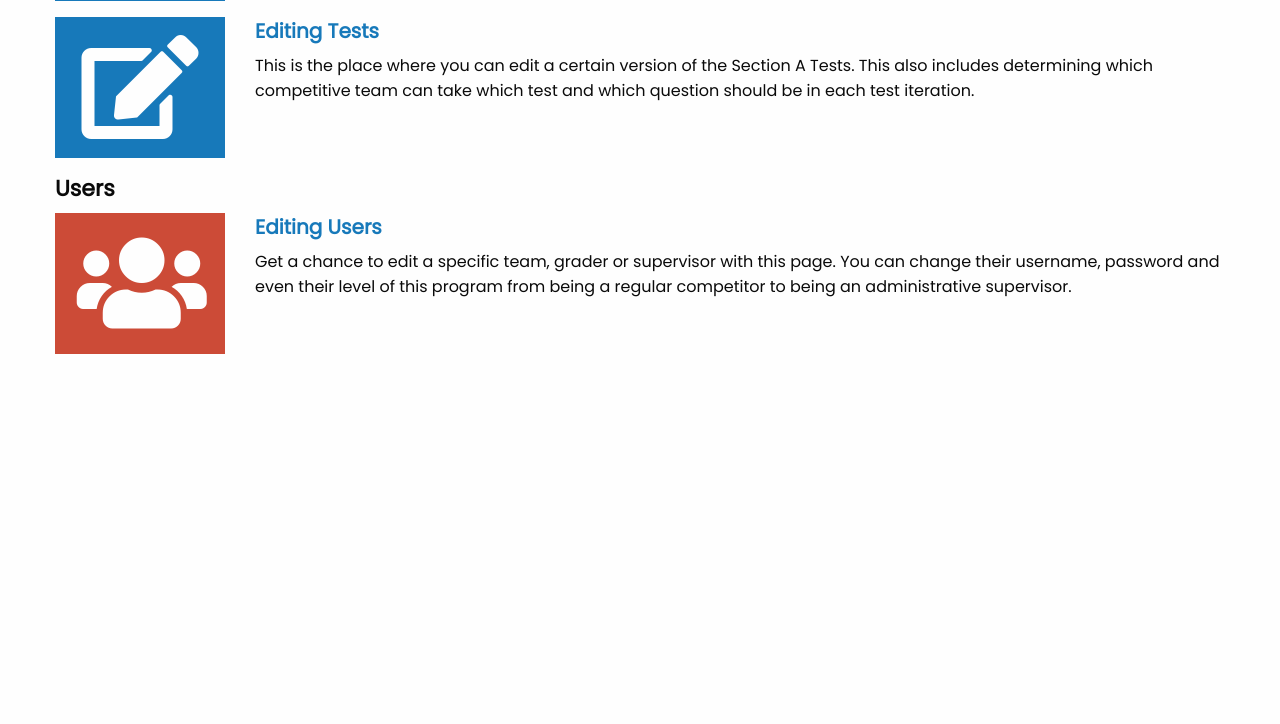
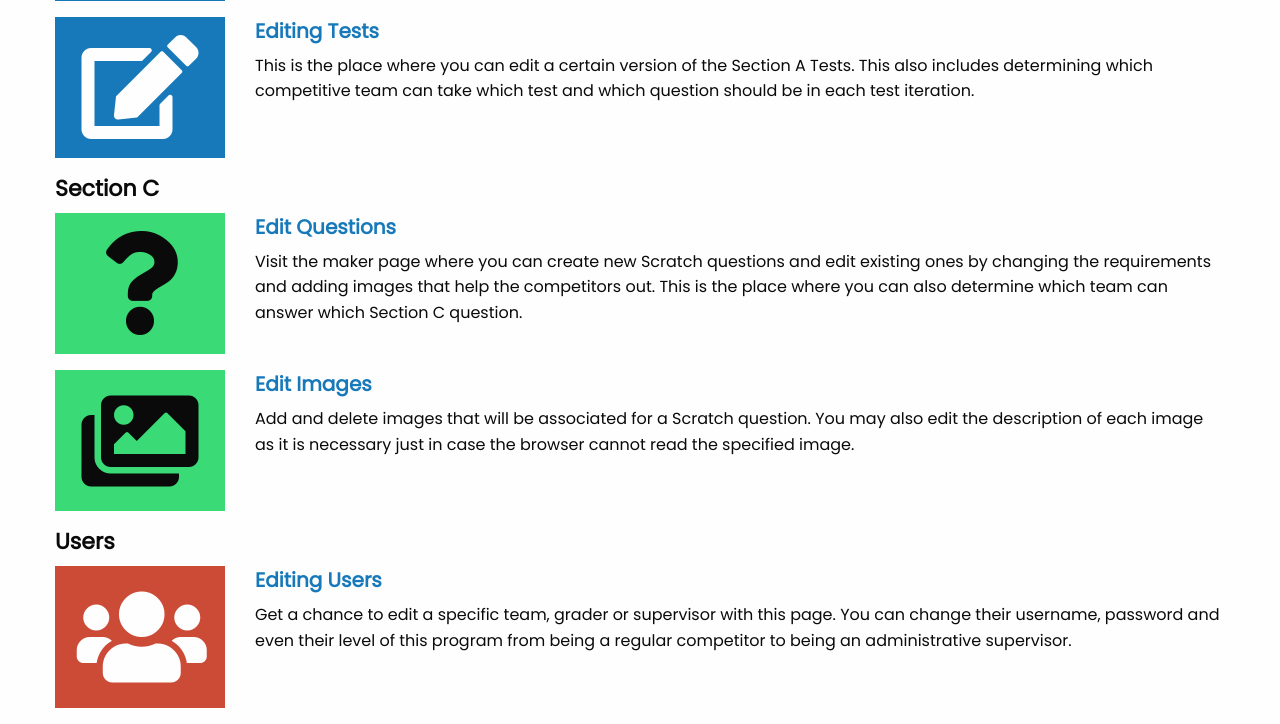
Before and after one commit to rvictori/icompute, a PHP site: page /supervisor.php in a window 1280 px wide. Shown: the part 921-1645 px from the top of the page. Before the commit the page ends 1275 px from the top, so only its background shows below. Run offline with PHP 8.4, Linux system fonts and the light colour scheme; the visitor is signed in with stand-in values (Sample User, id 1); some libraries are stand-ins or nearby versions.

Commit message:
Last Update tonight hopefully

```diff
--- a/_resources/php/navigation.php
+++ b/_resources/php/navigation.php
@@ -32,7 +32,13 @@
 
         <!-- Grader -->
         <?php if (isset($_SESSION['is_grader']) && $_SESSION['is_grader'] == "true"): ?>
-        <li><a href="grader.php">Grading</a></li>
+        <li>
+          <a title="Go to the Grader page." href="grader.php">Grader</a>
+          <ul class="menu vertical">
+            <li><strong>Section C</strong></li>
+            <li><a title="Go to the Grade Section C page." href="grade-section-c.php">Grade Tests</a></li>
+          </ul>
+        </li>
         <?php endif; ?>
 
         <!-- Competitor -->
--- /dev/null
+++ b/_resources/submissions/results (2).csv
@@ -0,0 +1,2 @@
+name,school,result
+undefined,undefined,4
--- a/edit-section-c-questions.php
+++ b/edit-section-c-questions.php
@@ -587,7 +587,7 @@ if (!(isset($_SESSION['id']) && $_SESSION['is_supervisor'] == "true")) { // Redi
                 break;
 
               case "team":
-                this.deleteQuestionTeam(this.deleteItem);
+                this.deleteQuestionTeam(this.deleteItem, true);
                 break;
 
               case "question":
--- a/section-a.php
+++ b/section-a.php
@@ -56,7 +56,7 @@ if (!(isset($_SESSION['id']) && $_SESSION['is_competitor'] == "true")) { // Redi
             <p>Click the submit button to go on to the next section.</p>
 
             <!-- Submit Button -->
-            <button class="button success" v-on:click="addingResult">Submit</button>
+            <a class="button success" title="Submit your answers and go to Section C page." href="section-c.php" v-on:click="addingResult">Submit</a>
 
             <!-- Close Button -->
             <button class="close-button" data-close aria-label="Close modal." type="button" title="Close the submit modal."><span aria-hidden="true"><i class="far fa-times-circle"></i></span></button>
@@ -81,7 +81,7 @@ if (!(isset($_SESSION['id']) && $_SESSION['is_competitor'] == "true")) { // Redi
                 <p>You have taken this part of the test already and may not take it again. Please move on to the next part of the exam.</p>
               </div>
 
-              <a class="button expanded" title="Go to the Section B page." href="#">Section B</a>
+              <a class="button expanded" title="Go to the Section C page." href="section-c.php">Section C</a>
             </div>
             <div v-else>
               <img src="_resources/images/book-with-laptop-banner.jpg" alt="Book with laptop banner" v-if="!testStarted" />
--- a/section-c.php
+++ b/section-c.php
@@ -53,6 +53,12 @@ if (!(isset($_SESSION['id']) && $_SESSION['is_competitor'] == "true")) { // Redi
             <div v-if="hasTaken">
               <div class="callout primary">
                 <p>You have taken this part of the test already and may not take it again. Thank you for competing in this year's iCompute competition. You may now <strong>log out</strong> your account.</p>
+              </div>
+            </div>
+            <div v-if="jQuery.isEmptyObject(question)">
+              <div class="callout alert">
+                <h4>Contact Supervisor</h4>
+                <p>It appears there is no assigned test for your team. <strong>Please contact the supervisor to resolve this problem.</strong>
               </div>
             </div>
             <div v-else>
--- a/supervisor.php
+++ b/supervisor.php
@@ -76,6 +76,26 @@ if (!(isset($_SESSION['id']) || $_SESSION['is_supervisor'] == "false")) { // Red
             </div>
           </div>
 
+          <h3>Section C</h3>
+
+          <div class="grid-x grid-padding-x">
+            <div class="cell small-12 medium-12 large-2">
+              <p><a class="button success expanded" title="Go to the Edit Section C Questions page." href="edit-section-c-questions.php"><i class="fas fa-question fa-5x"></i></a></p>
+            </div>
+            <div class="cell small-12 medium-12 large-10">
+              <h4><a title="Go to the Edit Section C Questions page." href="edit-section-c-questions.php">Edit Questions</a></h4>
+              <p>Visit the maker page where you can create new Scratch questions and edit existing ones by changing the requirements and adding images that help the competitors out. This is the place where you can also determine which team can answer which Section C question.</p>
+            </div>
+
+            <div class="cell small-12 medium-12 large-2">
+              <p><a class="button success expanded" title="Go to the Edit Section C Images page." href="edit-section-c-images.php"><i class="fas fa-images fa-5x"></i></a></p>
+            </div>
+            <div class="cell small-12 medium-12 large-10">
+              <h4><a title="Go to the Edit Section C Images page." href="edit-section-c-images.php">Edit Images</a></h4>
+              <p>Add and delete images that will be associated for a Scratch question. You may also edit the description of each image as it is necessary just in case the browser cannot read the specified image.</p>
+            </div>
+          </div>
+
           <h3>Users</h3>
 
           <div class="grid-x grid-padding-x">
```
Also changed, not shown: grader.php (+10 -2 lines), _resources/stored/happy-face.png (added).
